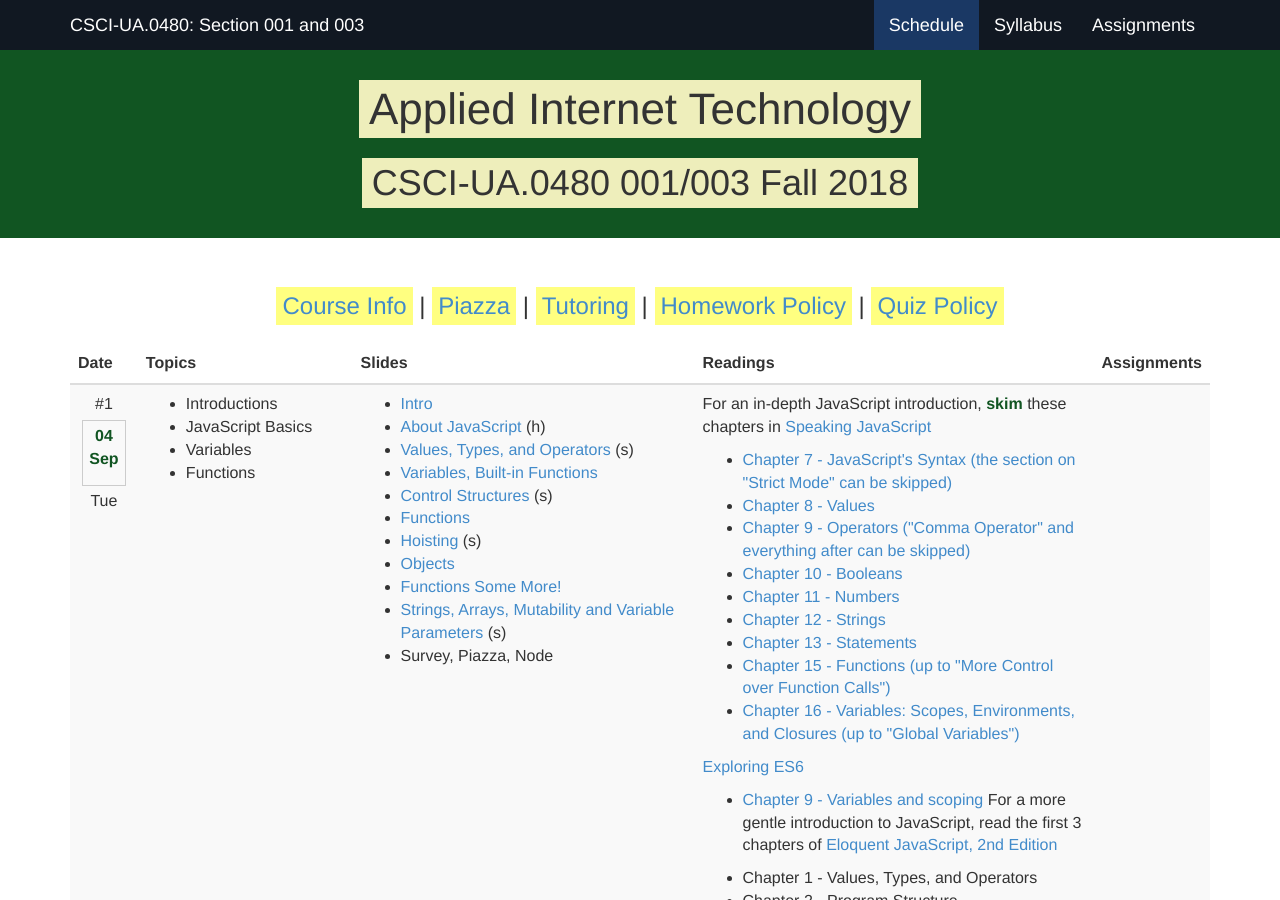
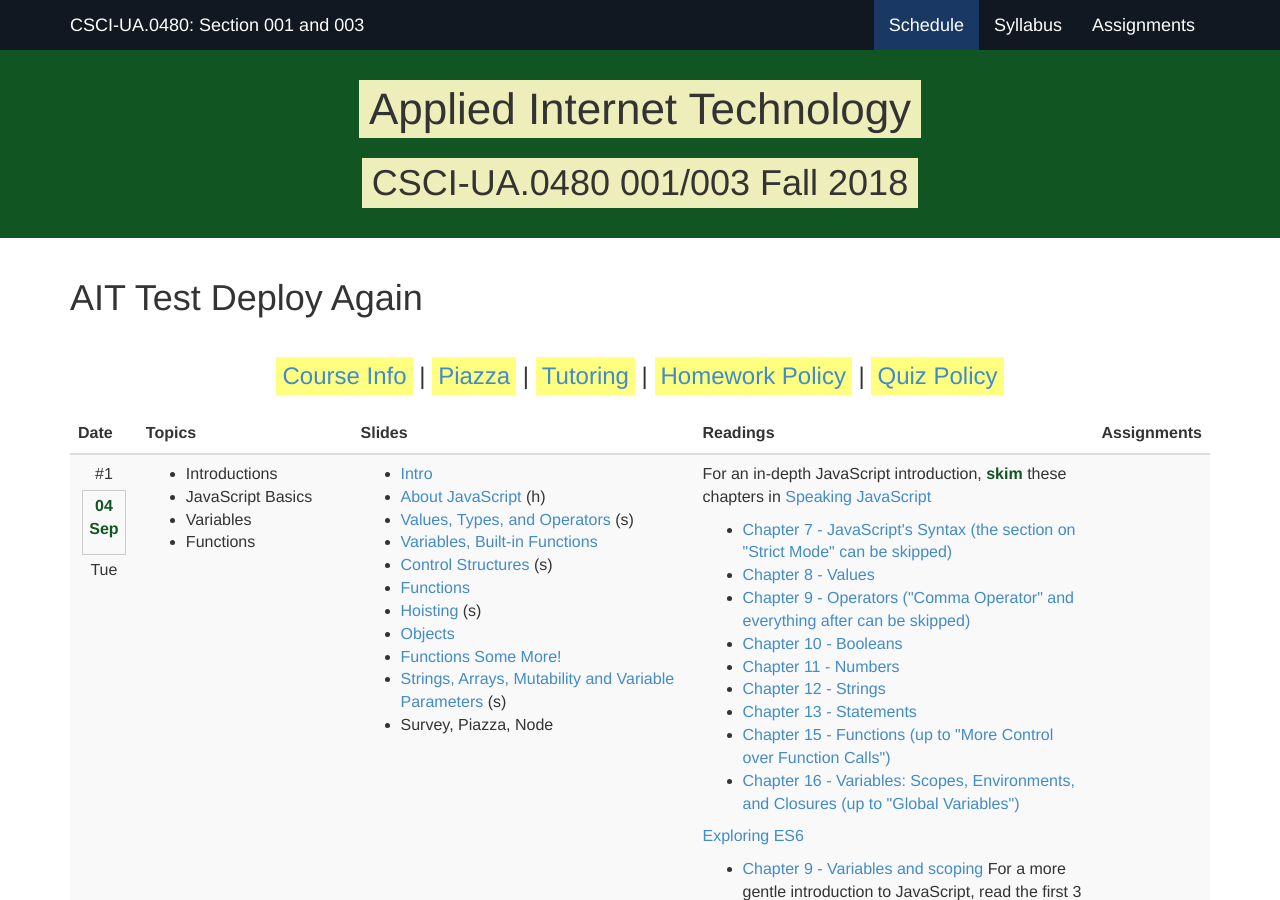
Before and after one commit to foureyes/csci-ua.0480-fall2018-001-003, a Jekyll site: the page built from index.markdown, in a window 1280 px wide and 900 px high. Built offline with Jekyll 4.4.1, drawn with Linux system fonts in a browser that asks for light colours.

Commit message:
Update index.markdown

```diff
--- a/index.markdown
+++ b/index.markdown
@@ -5,6 +5,8 @@ nav-state: index
 <!--
 <h1>AIT Test Deploy</h1>
 -->
+<h1>AIT Test Deploy Again</h1>
+
 <div id="quick-links">
 <h3><a href="syllabus.html">Course Info</a> | <a href="https://piazza.com/class/jcqb4xh11ny10y">Piazza</a> | <a href="syllabus.html#tutoring">Tutoring</a> | <a href="syllabus.html#hw-policy">Homework Policy</a> | <a href="syllabus.html#quiz-policy">Quiz Policy</a></h3>
 </div>
```
